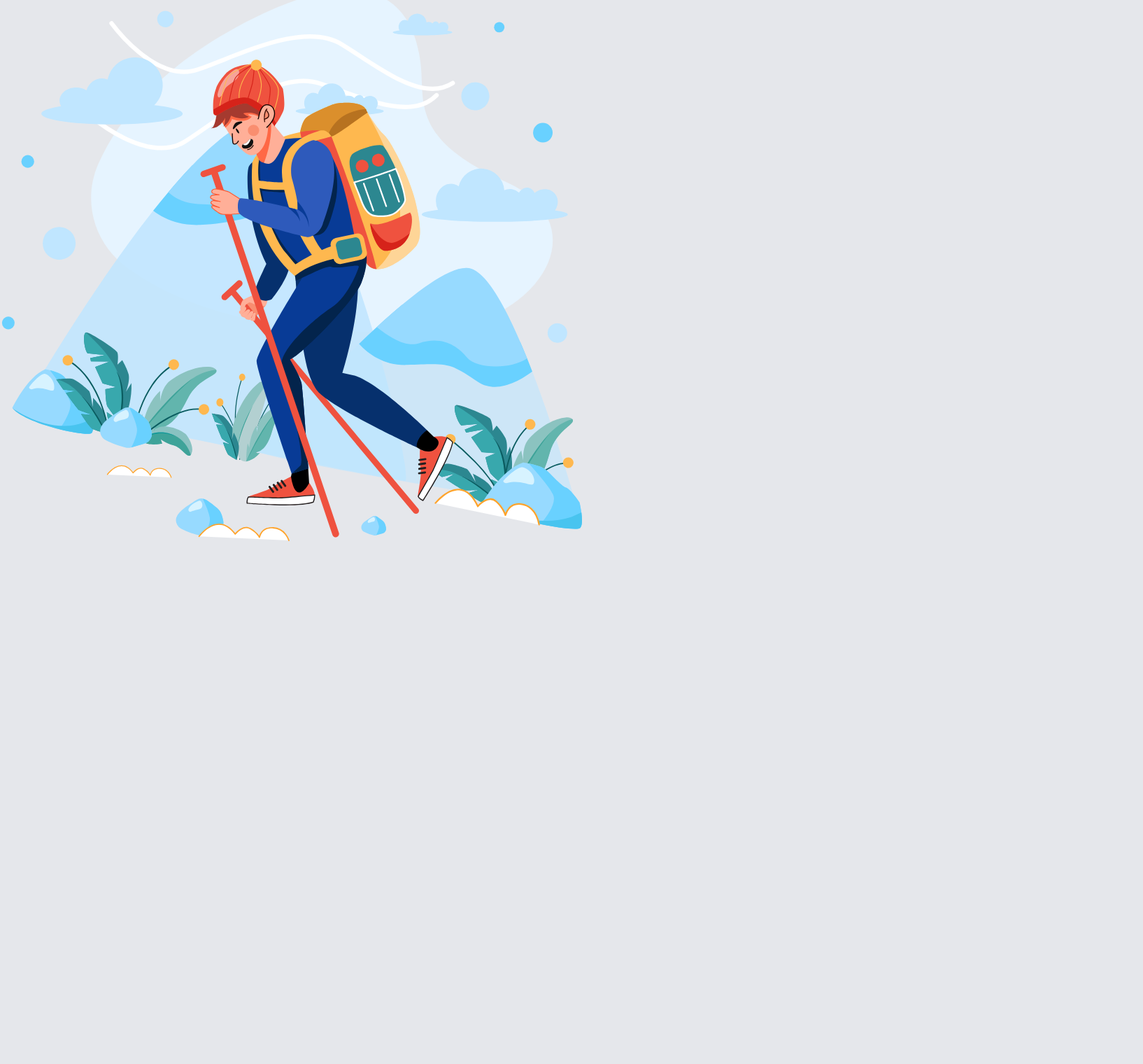
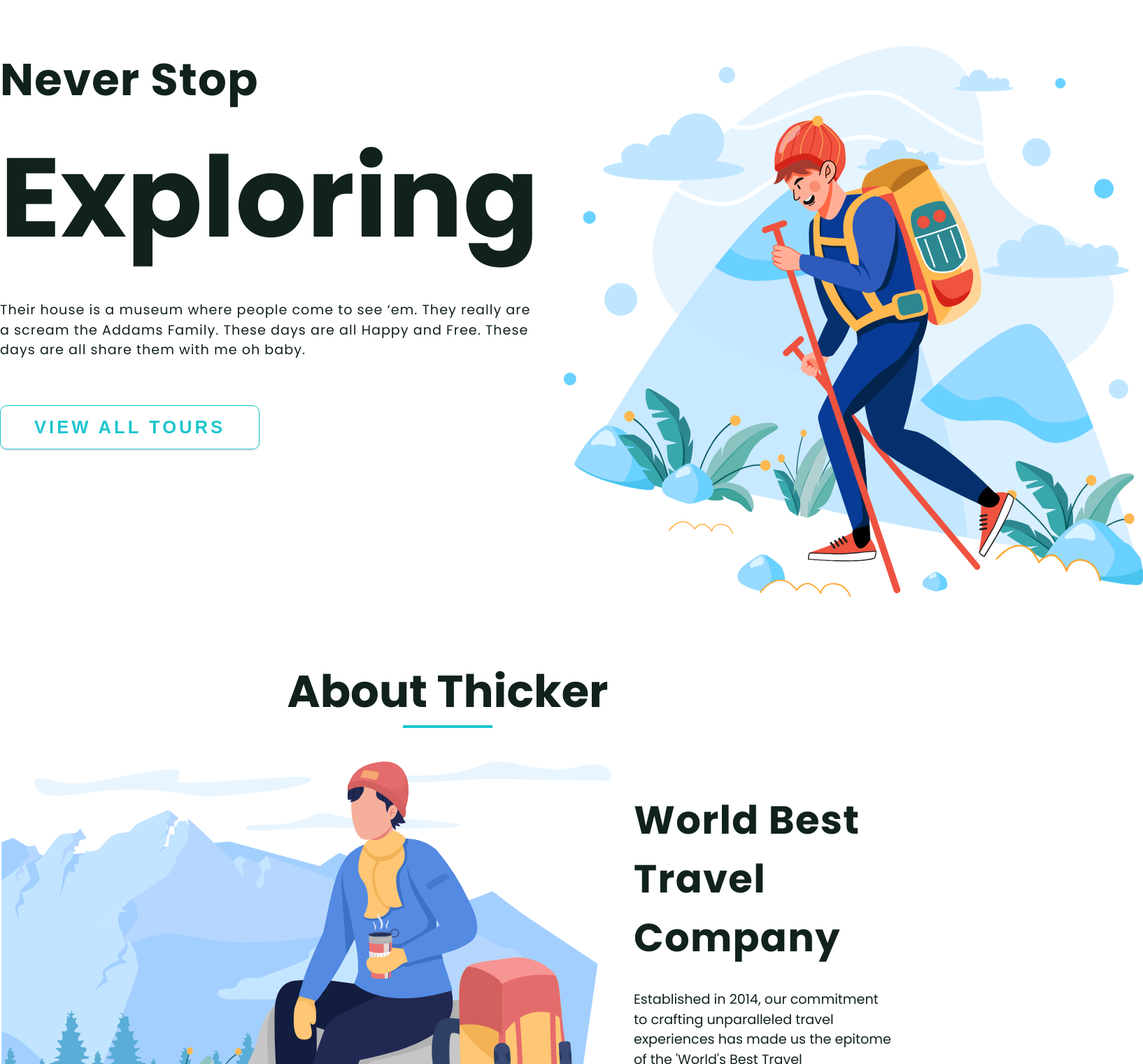
Before and after one commit to HasithKovinda/thicker, a Next.js app: page / in a window 1280 px wide. Shown: the part 104-1624 px from the top of the page at 70% size, 1634 px wide, since content can reach past the window. Before the commit the page ends 884 px from the top, so only its background shows below. Built offline with nearby package versions, Linux system fonts and the light colour scheme.

Commit message:
add hero and about sections

```diff
--- a/app/globals.css
+++ b/app/globals.css
@@ -5,7 +5,7 @@
 :root {
   /* dark shades of primary color*/
   --clr-primary-1: #1DC5CE;
-  --color-grey-700: #e5e7eb;
+  --color-grey-700: #f8f8f8;
   --color-dark:#10221B;
   --clr-white: #fff;
   --ff-primary: "Poppins", sans-serif;
@@ -36,6 +36,10 @@ h3 {
   font-size: 1.25rem;
 }
 
+/* p{
+  font-size: 2rem;
+} */
+
 ul {
   list-style-type: none;
 }
@@ -46,10 +50,29 @@ a {
 body{
   font-family:var(--ff-primary);
   line-height: 1.5;
-  background: var(--color-grey-700);
+  background: var(--clr-white);
   color: var(--color-dark);
 }
 
 .section-center{
-  max-width: 1400px
+  max-width: 1400px;
+  margin: 0 auto;
+  margin-top: 5rem;
 }
+
+.btn {
+  text-transform: uppercase;
+  color: var(--clr-white);
+  padding: 0.375rem 0.75rem;
+  letter-spacing: var(--spacing);
+  display: inline-block;
+  transition: var(--transition);
+  font-size: 0.875rem;
+  cursor: pointer;
+  box-shadow: 0 1px 3px rgba(0, 0, 0, 0.2);
+}
+
+
+.space-top{
+  margin-top: 5rem;
+}
--- a/app/layout.tsx
+++ b/app/layout.tsx
@@ -1,6 +1,6 @@
 import type { Metadata } from 'next'
 import './globals.css'
-import NavBar from '@/components/NavBar'
+import NavBar from '@/components/UI/NavBar'
 
 
 
--- a/app/page.tsx
+++ b/app/page.tsx
@@ -1,8 +1,11 @@
+import About from "@/components/UI/About";
+import Hero from "@/components/UI/Hero";
 
 export default function Home() {
   return (
     <main>
-      <img src="/assert/hero.svg" alt="" />
+     <Hero/>
+     <About/>
     </main>
   )
 }
--- /dev/null
+++ b/components/UI/About.module.css
@@ -0,0 +1,44 @@
+.heading{
+    font-size: 4rem;
+    text-align: center;
+    /* margin-bottom: 3rem; */
+}
+.underline{
+    width: 8rem;
+    height: 0.25rem;
+    margin-bottom: 1.25rem;
+    background: var(--clr-primary-1);
+    margin-left: auto;
+    margin-right: auto;
+    margin-bottom: 3rem;
+}
+
+.about-container{
+    display: grid;
+    grid-template-columns: repeat(2,1fr);
+    column-gap: 2rem;
+    position: relative;
+}
+
+.image{
+    position: absolute;
+    top: 0;
+    left: 0;
+    transform: translateX(50%);
+}
+
+.content{
+   align-self: center;
+}
+
+.content h1 {
+    font-size: 3.5rem;
+    letter-spacing: 1.3px;
+    margin-bottom: 2rem;
+}
+
+.content p {
+    font-size: 1.2rem;
+    /* letter-spacing: 1.3px;
+    margin-bottom: 2rem; */
+}
--- /dev/null
+++ b/components/UI/About.tsx
@@ -0,0 +1,24 @@
+import styles from './About.module.css'
+
+export default function About() {
+  return (
+    <section className="section-center">
+       <h1 className={`${styles.heading}`}>About Thicker</h1>
+       <div className={`${styles.underline}`}></div>
+        <div className={`${styles['about-container']}`}>
+            <div>
+               <div>
+                  <img src="/assert/about.png" alt="" />
+               </div>
+               <div className={styles.image}>
+                  <img src="/assert/about.svg" alt="" />
+               </div>
+            </div>
+            <div className={styles.content}>
+                <h1>World Best Travel Company</h1>
+                <p>Established in 2014, our commitment to crafting unparalleled travel experiences has made us the epitome of the 'World's Best Travel Company.Over the years, we've proudly served over 500,000 adventurers of all ages, transforming their outdoor aspirations into extraordinary realities.</p>
+            </div>
+        </div>
+    </section>
+  )
+}
--- /dev/null
+++ b/components/UI/Hero.module.css
@@ -0,0 +1,44 @@
+.hero{
+    display: grid;
+    grid-template-columns: repeat(2,1fr);
+    column-gap: 2rem;
+}
+.heroText h1 {
+    letter-spacing: 1.2px;
+    font-size: 4rem;
+    /* margin-bottom: 1.3rem; */
+}
+
+.heroText span {
+    font-size: 10rem;
+    margin-bottom: 2rem;
+    font-weight: bold;
+    display: inline-block;
+    margin-bottom: 1.7rem;
+}
+
+.heroText p {
+    font-size: 1.2rem;
+    letter-spacing: 1px;
+    margin-bottom: 4rem;
+}
+
+.hero-btn{
+    color: var(--clr-primary-1);
+    border: 1px solid var(--clr-primary-1);
+    background: transparent;
+    font-weight: bold;
+    font-size: 1.6rem;
+    padding: 1rem 3rem;
+    border-radius: 10px;
+}
+
+.hero-btn:hover{
+ color: var(--clr-white);
+ background: var(--clr-primary-1);
+}
+
+.hero-image{
+    display: block;
+    width: 100%;
+}
--- /dev/null
+++ b/components/UI/Hero.tsx
@@ -0,0 +1,23 @@
+import styles from './Hero.module.css'
+
+export default function Hero() {
+  return (
+    <main className={`section-center space-top ${styles.hero}`}>
+        <div className={styles.heroText}>
+            <h1>
+                Never Stop
+            </h1>
+            <span>Exploring</span>
+            <p>
+            Their house is a museum where people come to see ‘em. They really are a scream the Addams Family. These days are all Happy and Free. These days are all share them with me oh baby.
+            </p>
+            <button className={`btn ${styles['hero-btn']}`}>
+                view all tours
+            </button>
+        </div>
+        <div className={`${styles['hero-image']}`}>
+         <img src="/assert/hero.svg" alt="" />
+        </div>
+    </main>
+  )
+}
```
Also changed, not shown: components/UI/NavBar.module.css (renamed from components/NavBar.module.css), components/UI/NavBar.tsx (renamed from components/NavBar.tsx), public/assert/about.png (added), public/assert/about.svg (added).
